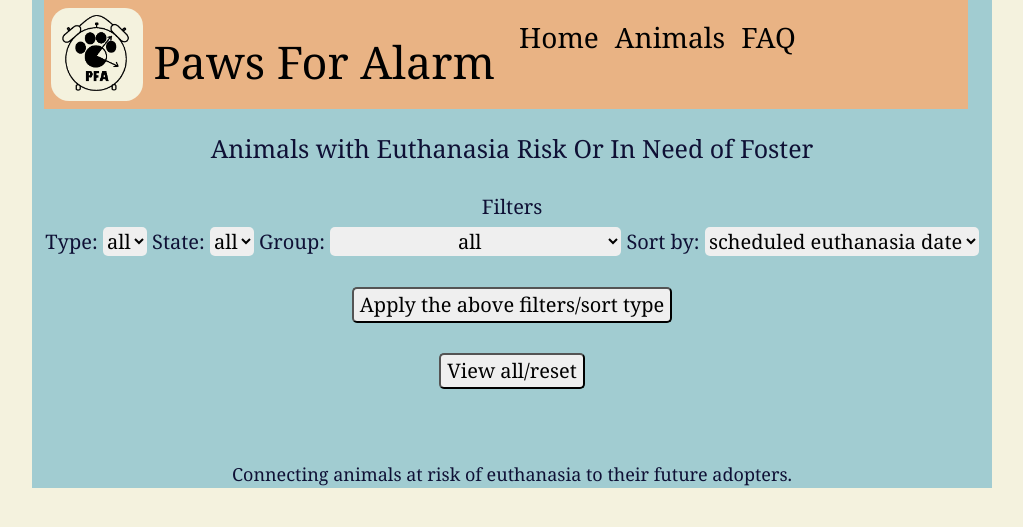
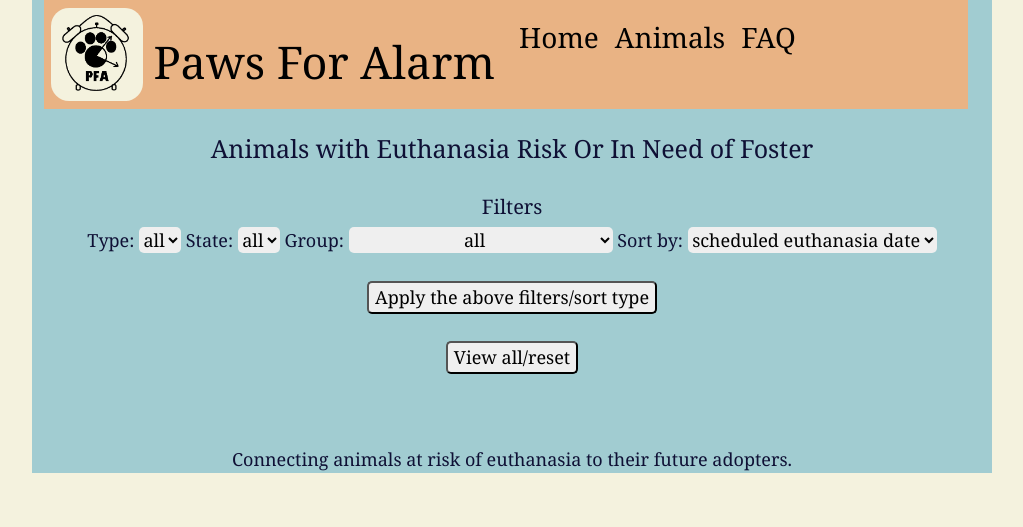
Before and after one commit to katconnors/pawsforalarm, a Flask app: page /animals in a window 1280 px wide. Shown: the top 527 px of the page, without its empty margins (128-1151 px from the left). Run offline with Flask 2, Linux system fonts and the light colour scheme; data that the repository does not hold is empty.

Commit message:
fix for dropdown menu (font size)

```diff
--- a/static/stylesheet.css
+++ b/static/stylesheet.css
@@ -150,14 +150,14 @@ img {
 
 
 .dropdown{
-    font-size: 20px;
+    font-size: 18px;
     border: 0px solid black;
     border-radius: 18px;
 }
 
 .dropdown select{
     text-align:center;
-    font-size: 20px;
+    font-size: 18px;
     border: 0px solid black;
     border-radius: 5px;
 
```
